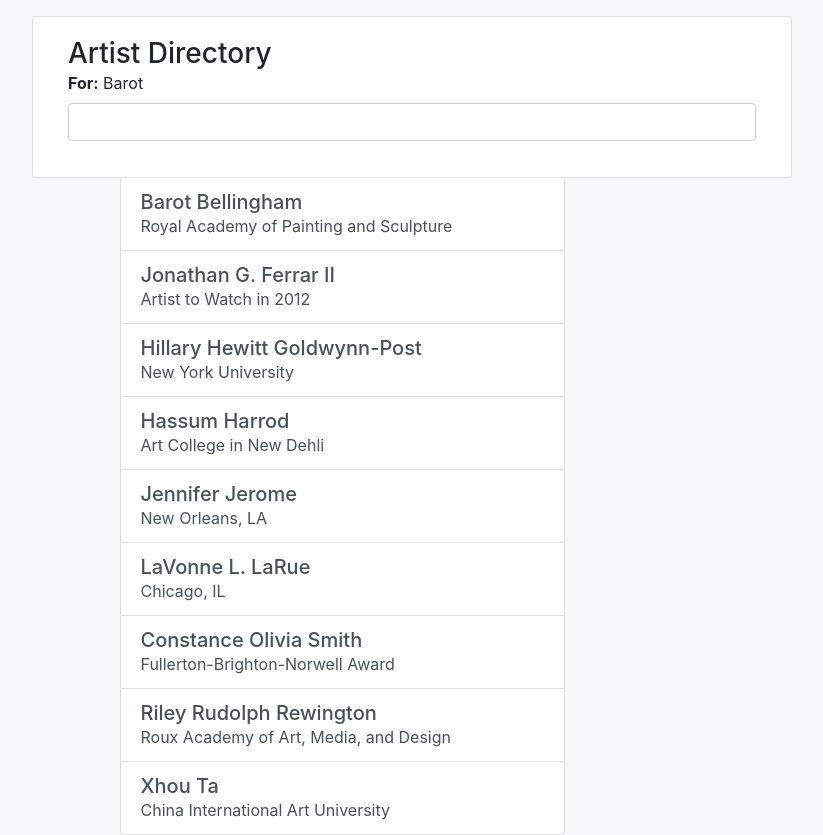
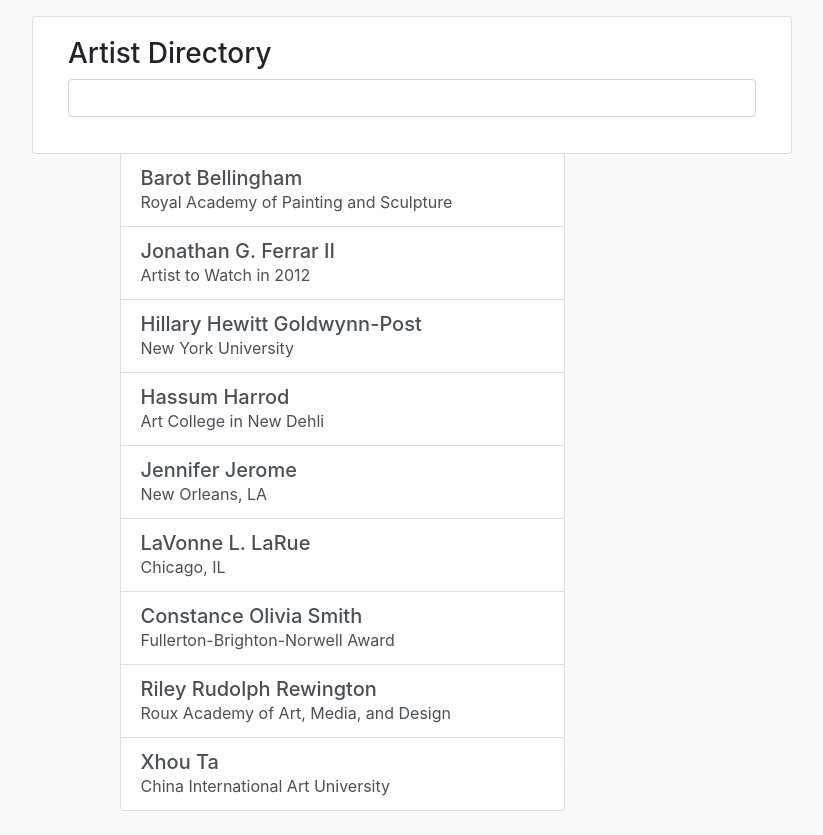
Before and after one commit to apothecat/angular-artist-directory, an Angular app: page / in a window 1280 px wide. Shown: the whole page, without its empty margins (228-1051 px from the left). After the commit the page ends 811 px from the top, so only its background shows below. Built offline with nearby package versions, Linux system fonts and the light colour scheme.

Commit message:
Adds click event to determine search query.

```diff
--- a/src/app/app.component.html
+++ b/src/app/app.component.html
@@ -3,7 +3,8 @@
     <div class="card-body">
       <h3 class="mb-0">Artist Directory</h3>
       <div class="form-group">
-        <div class="form-label"><strong>For:</strong>
+        <div class="form-label"
+        *ngIf="query"><strong>For:</strong>
           {{ query }}
         </div>
         <input class="form-control mt-2" type="text">
@@ -17,7 +18,8 @@
     <div class="col-sm-10 col-md-8 col-lg-6 col-xl-5">
       <div class="list-group">
         <a href="#" class="list-group-item list-group-item-action flex-column align-items-start"
-          *ngFor="let artist of artists">
+          *ngFor="let artist of artists"
+            (click) ="showArtist(artist)">
             <div class="media">
               <div class="media-body align-self-center">
                 <h5 class="m-0">{{ artist.name }}</h5>
--- a/src/app/app.component.ts
+++ b/src/app/app.component.ts
@@ -17,8 +17,12 @@
   query: string;
   artists: object;
 
+  showArtist(item: { name: string; }) {
+    this.query = item.name;
+  }
+
   constructor() {
-    this.query = 'Barot';
+    this.query = '';
     this.artists = [
       {
         "name":"Barot Bellingham",
```
